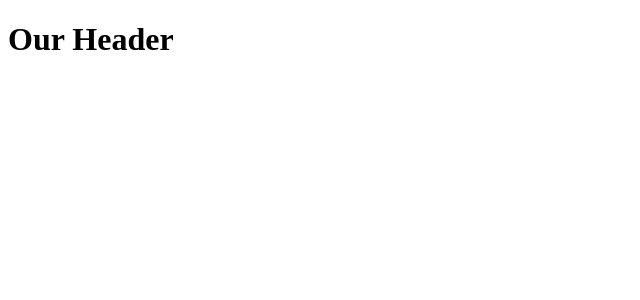
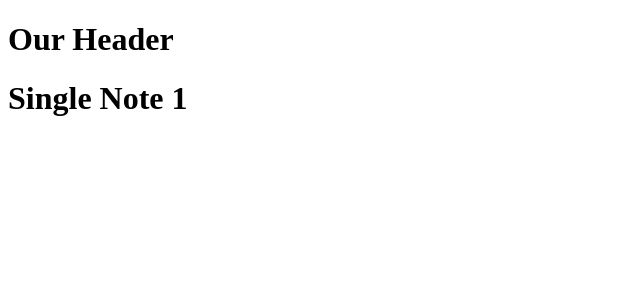
Before and after one commit to sreebash/react-notes, a React (Create React App) app: page /note/1 in a window 1280 px wide. Before the commit this address had no page. Shown: the top 300 px of the page, without its empty margins (0-640 px from the left). Built offline with nearby package versions, Linux system fonts and the light colour scheme.

Commit message:
fix: use useParams hook insted of params props

```diff
--- a/src/App.js
+++ b/src/App.js
@@ -11,8 +11,8 @@ function App() {
             <BrowserRouter>
                 <Header/>
                 <Routes>
-                    <Route path="/" element={<NotesListPage/>}/>
-                    <Route path="/note" element={<NotePage/>}/>
+                    <Route exact path="/" element={<NotesListPage/>}/>
+                    <Route exact path="/note/:noteId" element={<NotePage/>}/>
                 </Routes>
             </BrowserRouter>
         </div>
--- a/src/pages/NotePage.js
+++ b/src/pages/NotePage.js
@@ -1,9 +1,13 @@
 import React from 'react';
+import {useParams} from "react-router-dom";
 
 const NotePage = () => {
+    const {noteId} = useParams();
+    console.log('noteId:', noteId)
     return (
         <div>
-            <h1>Single Note</h1>
+            <h1>Single Note {noteId}</h1>
+
         </div>
     );
 };
```
